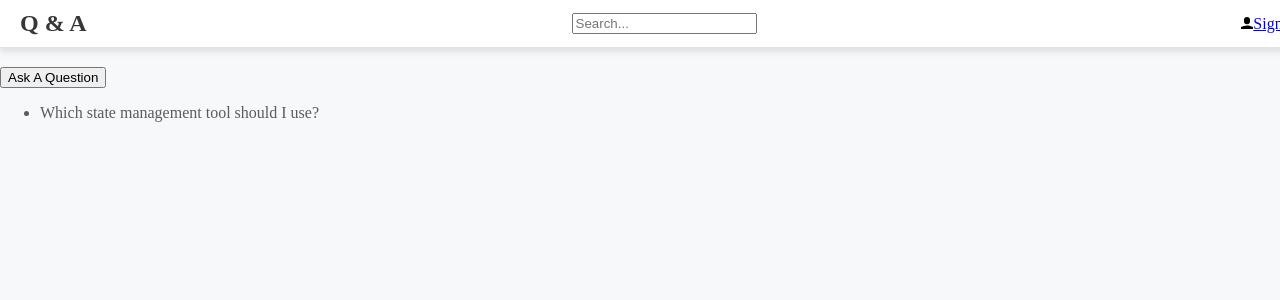
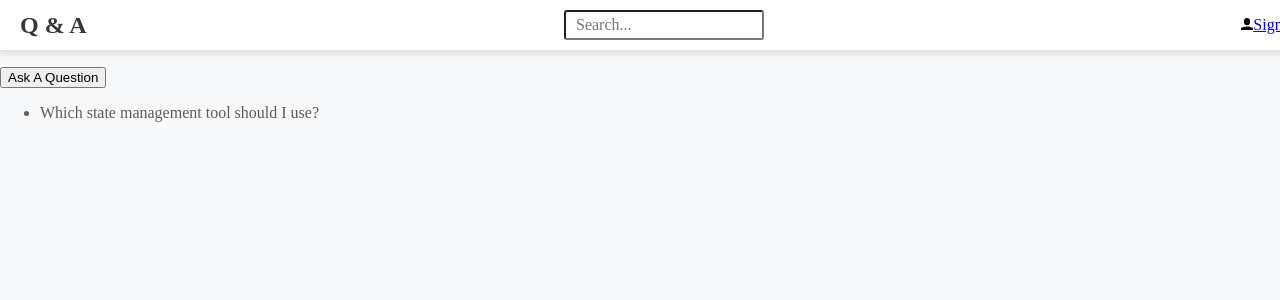
Before and after one commit to KennedyMungai/DankQAndAApp, a React (Create React App) app in the folder qandafrontend/: page / in a window 1280 px wide. Shown: the top 300 px of the page. Built offline with nearby package versions, Linux system fonts and the light colour scheme.

Commit message:
Added styling code for the imput box

```diff
--- a/qandafrontend/src/Header.tsx
+++ b/qandafrontend/src/Header.tsx
@@ -30,7 +30,26 @@ const Header = () => {
                 color: ${gray1};
                 text-decoration: none;
             `}>Q & A</a>
-            <input type="text" name="" id="" placeholder="Search..." onChange={handleSearchInputChange} />
+
+            <input
+                type="text"
+                name=""
+                id=""
+                placeholder="Search..."
+                onChange={handleSearchInputChange}
+                css={css`
+                    box-sizing: border-box;
+                    font-family: ${fontFamily};
+                    font-size: ${fontSize};
+                    padding: 8px 10px;
+                    border-radius: 3px;
+                    color: ${gray2};
+                    background-color: white ;
+                    width: 200px ;
+                    height: 30px;
+                `}
+                />
+
             <a href="./signin">
                 <UserIcon />
                 <span>Sign In</span>
```
